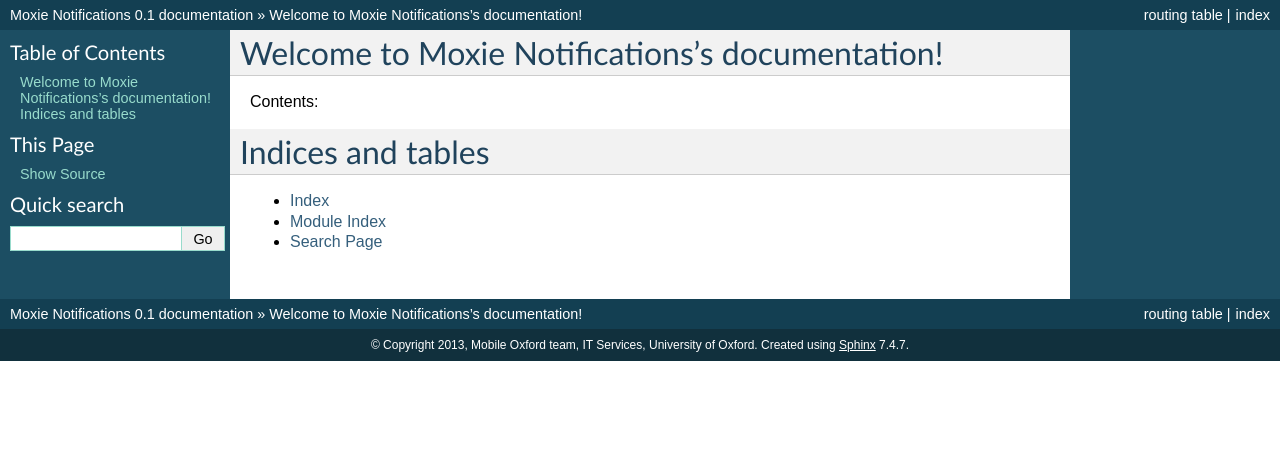
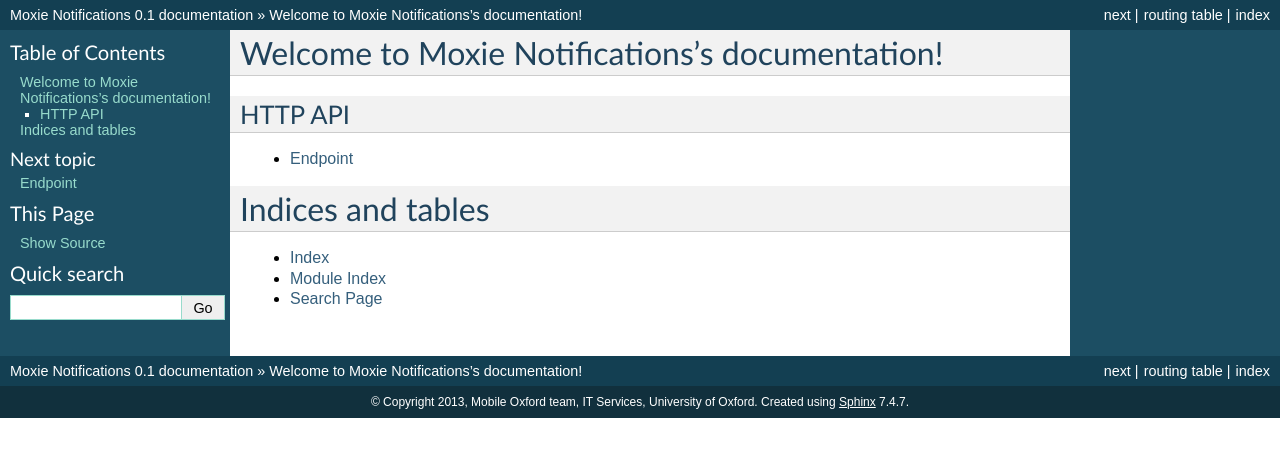
Before and after one commit to ox-it/moxie-notifications, a Sphinx documentation site: the page built from docs/source/index.rst, in a window 1280 px wide. Shown: the top 457 px of the page. Built offline with Sphinx 7.4.7, drawn with Linux system fonts in a browser that asks for light colours.

Commit message:
Added HTTP API draft to homepage

```diff
--- a/docs/source/index.rst
+++ b/docs/source/index.rst
@@ -6,11 +6,12 @@
 Welcome to Moxie Notifications's documentation!
 ===============================================
 
-Contents:
+HTTP API
+--------
 
 .. toctree::
-   :maxdepth: 2
 
+    http_api/endpoint
 
 
 Indices and tables
```
